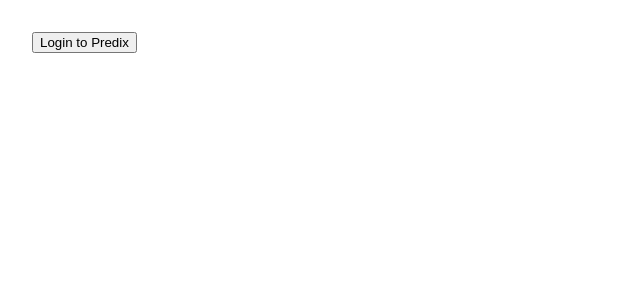
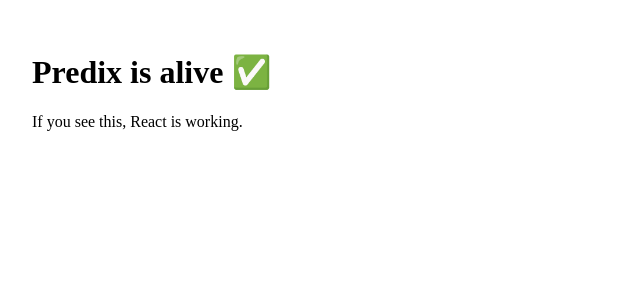
Before and after one commit to RogueRig/predix, a React (Vite) app in the folder frontend/: page / in a window 1280 px wide. Shown: the top 300 px of the page, without its empty margins (0-640 px from the left). Built offline with nearby package versions, Linux system fonts and the light colour scheme; no server answers.

Commit message:
Update main.tsx

```diff
--- a/frontend/src/main.tsx
+++ b/frontend/src/main.tsx
@@ -1,18 +1,17 @@
 import React from "react";
 import ReactDOM from "react-dom/client";
-import { PrivyProvider } from "@privy-io/react-auth";
-import App from "./App";
+
+function Test() {
+  return (
+    <div style={{ padding: 24 }}>
+      <h1>Predix is alive ✅</h1>
+      <p>If you see this, React is working.</p>
+    </div>
+  );
+}
 
 ReactDOM.createRoot(document.getElementById("root")!).render(
   <React.StrictMode>
-    <PrivyProvider
-      appId={import.meta.env.VITE_PRIVY_APP_ID}
-      config={{
-        loginMethods: ["email", "wallet", "farcaster"],
-        appearance: { theme: "dark" },
-      }}
-    >
-      <App />
-    </PrivyProvider>
+    <Test />
   </React.StrictMode>
 );
```
